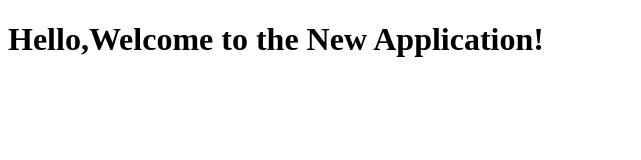
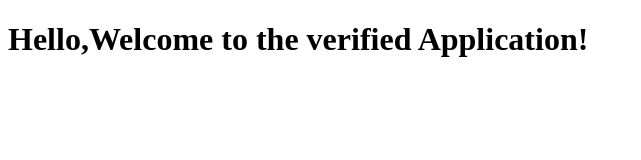
Before and after one commit to 123aneettariya/PIPELINE, a plain HTML site: page index.html in a window 1280 px wide. Shown: the whole page, without its empty margins (0-641 px from the left). Drawn offline with Linux system fonts and the light colour scheme.

Commit message:
Update index.html

```diff
--- a/index.html
+++ b/index.html
@@ -4,6 +4,6 @@
     <title>My Docker App</title>
 </head>
 <body>
-    <h1>Hello,Welcome to the New Application!</h1>
+    <h1>Hello,Welcome to the verified Application!</h1>
 </body>
 </html>
```
